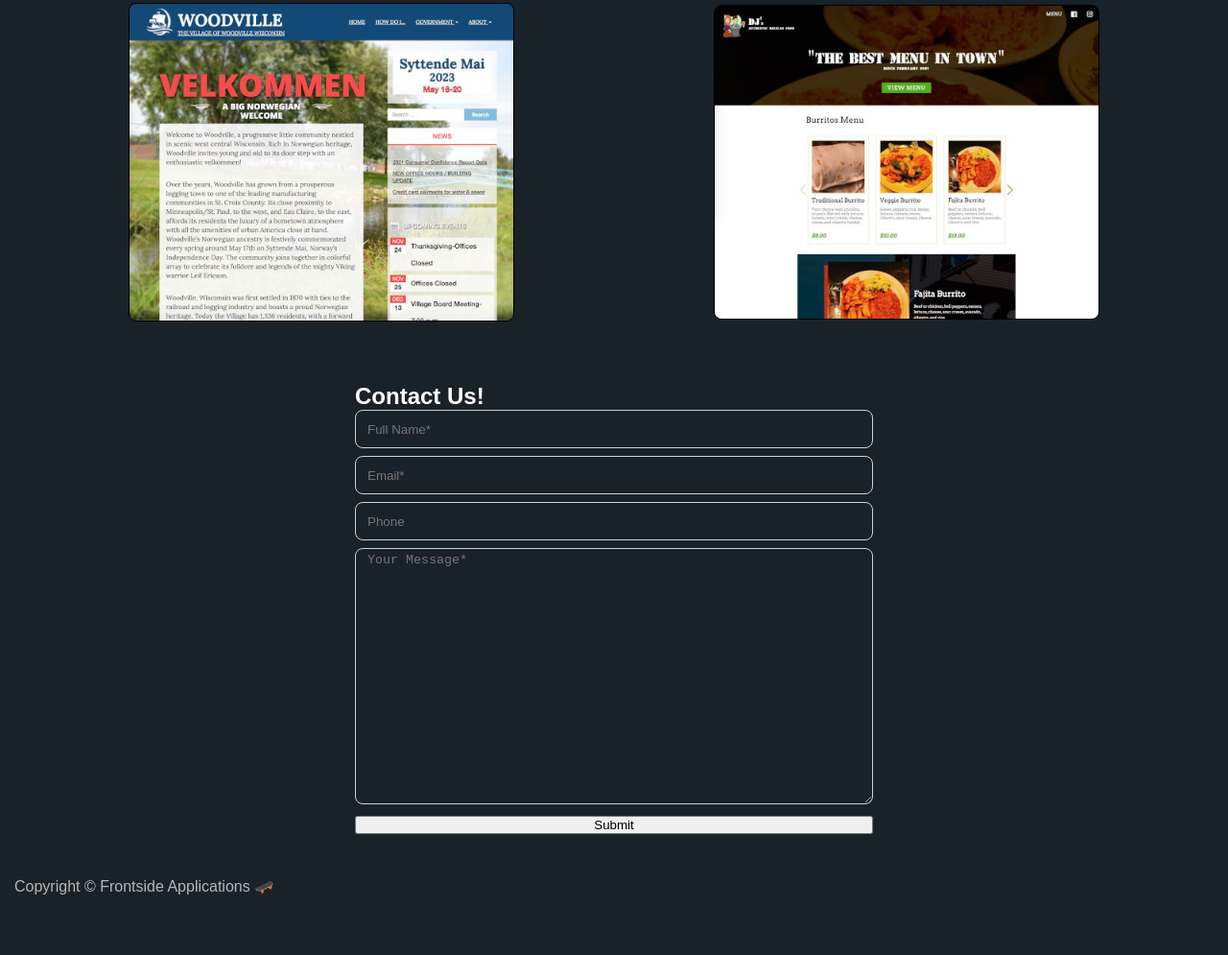
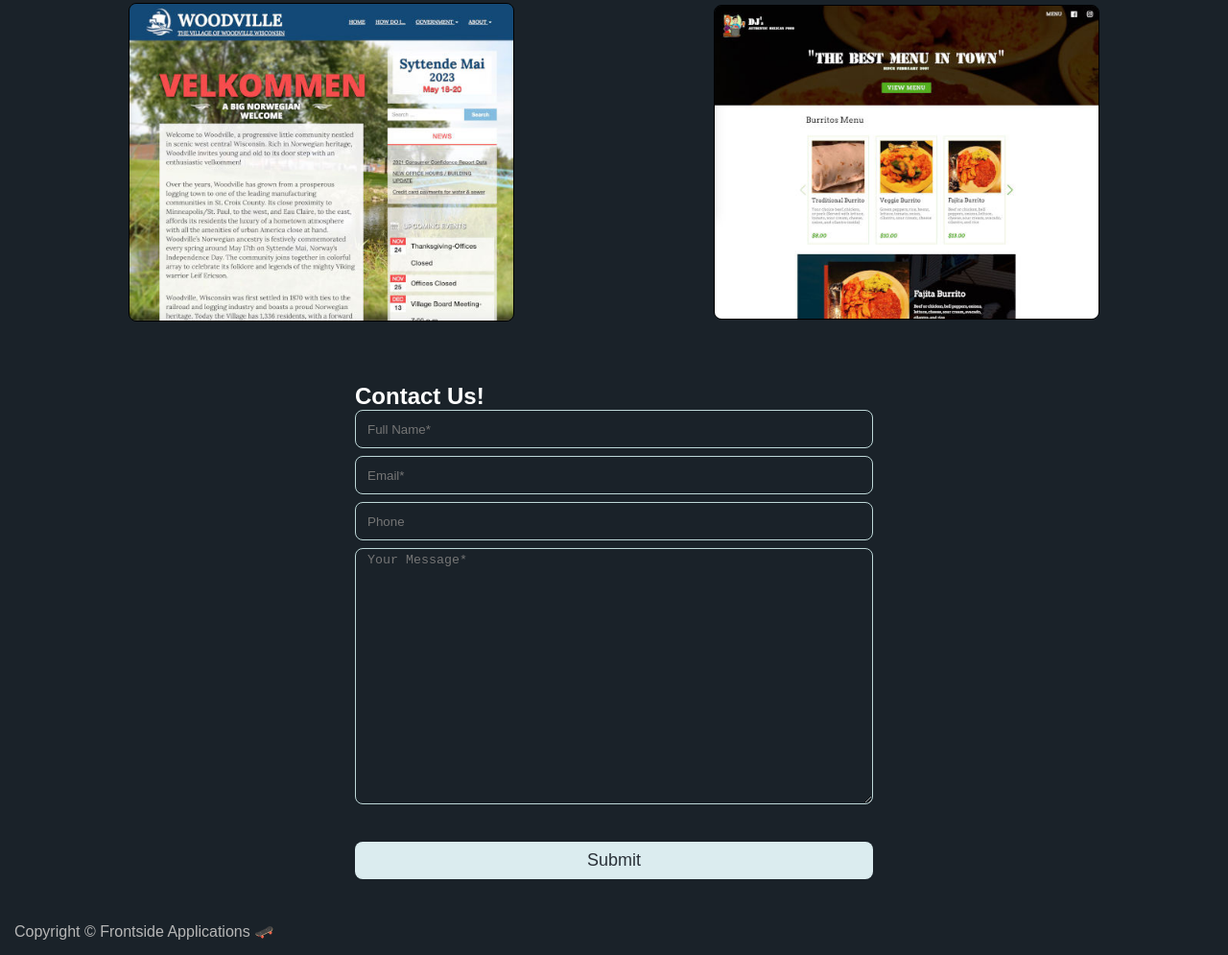
Before and after one commit to paullindquist/frontsyde, a website built with Parcel: page index.html in a window 1280 px wide. Shown: the part 1106-2101 px from the top of the page at 96% size. Before the commit the page ends 2054 px from the top, so only its background shows below. Built offline with nearby package versions, Linux system fonts and the light colour scheme; a web font is replaced by a local one.

Commit message:
fix class

```diff
--- a/index.html
+++ b/index.html
@@ -84,12 +84,11 @@
         <input name="tel" type="tel" placeholder="Phone"/>
         <textarea name="message" placeholder="Your Message*" required></textarea>
         <button
-          class="g-recaptcha"
+          class="g-recaptcha contact_button"
           data-sitekey="6LdRvgwjAAAAAFZnnMhNVaSk28Sr3bDrTOsaScFD"
           data-callback="callback"
           data-action="submit"
           id="contact_submit"
-          class="contact_button"
           >Submit</button>
       </form>
     </div>
```
Also changed, not shown: dist/index.html.
